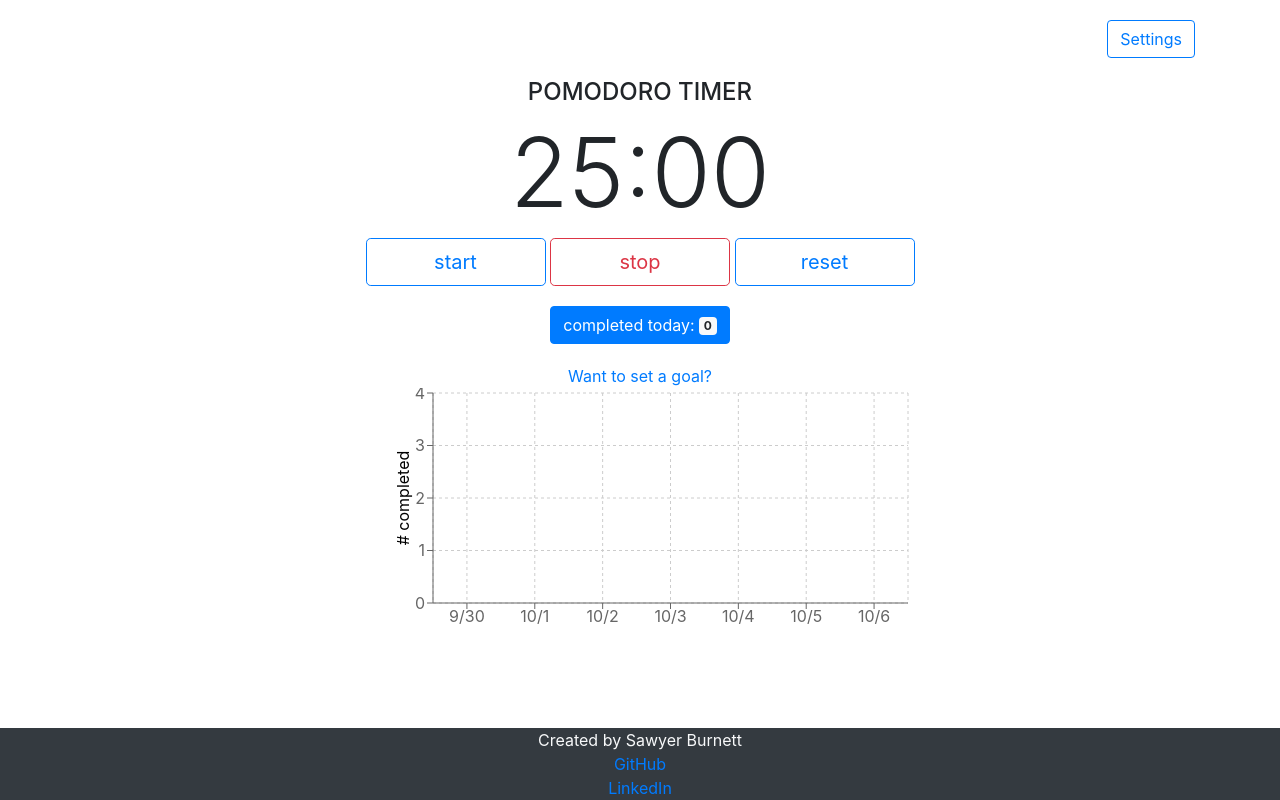
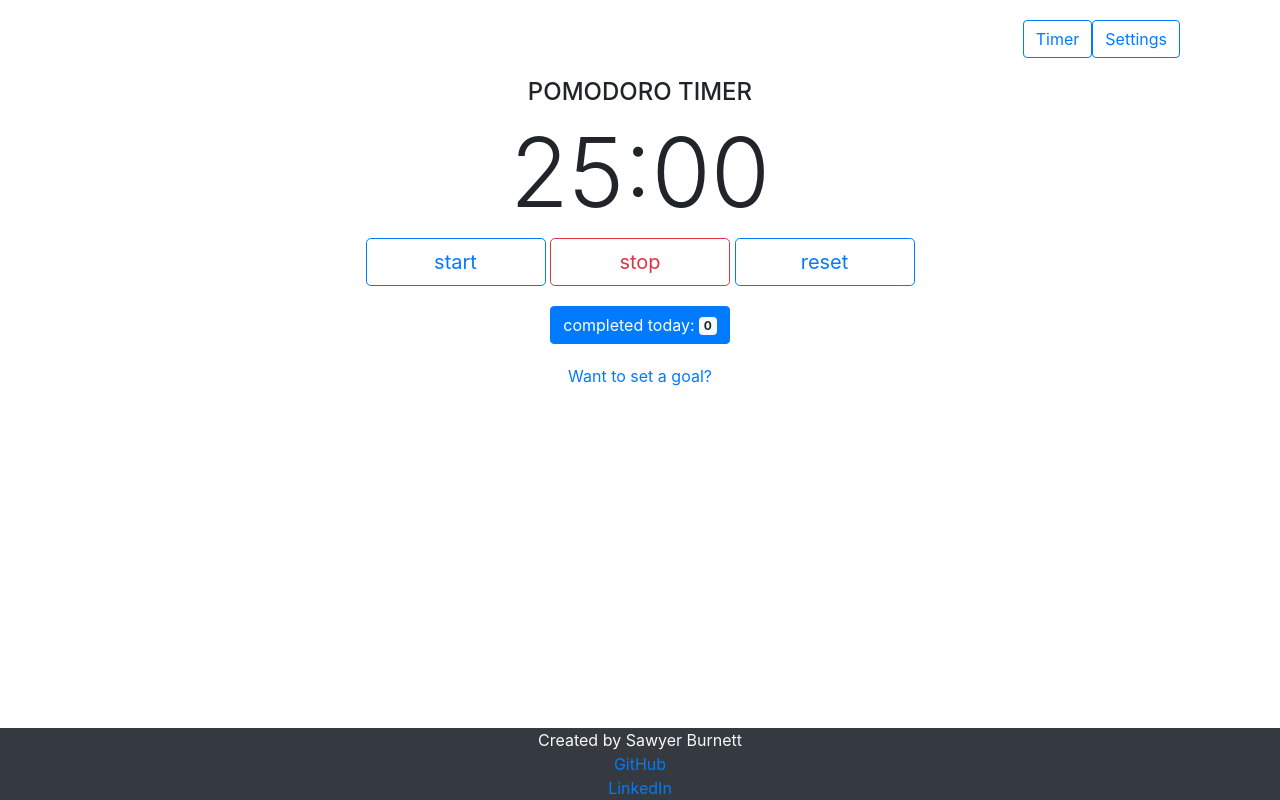
Before and after one commit to Burnett2k/work-timer-react, a React (Create React App) app: page / in a window 1280 px wide. Built offline with nearby package versions, Linux system fonts and the light colour scheme.

Commit message:
add history button that will show graph
when clicked

```diff
--- a/src/components/App.js
+++ b/src/components/App.js
@@ -6,6 +6,7 @@ import Footer from "./Footer.js";
 import SavePreferences from "../containers/SavePreferences.js";
 import SaveGoals from "../containers/SaveGoals";
 import ProgressChart from "../components/ProgressChart";
+import HistoryButton from "./HistoryButton";
 
 class App extends Component {
   constructor(props) {
@@ -105,10 +106,21 @@ class App extends Component {
   render() {
     return (
       <div className="container q-top-buffer">
+        <div className="container d-flex flex-row-reverse">
           <SavePreferences
             toggleModalShown={this.toggleModalShown}
             showModal={this.state.showModal}
           />
+          <HistoryButton
+            toggleChartVisible={this.toggleChartVisible}
+            isChartVisible={this.state.isChartVisible}
+          />
+        </div>
+
+        {this.state.isChartVisible ? (
+          <ProgressChart />
+        ) : (
+          <React.Fragment>
             <CountdownTimer
               playPause={this.state.playPause}
               stop={this.state.stop}
@@ -119,7 +131,9 @@ class App extends Component {
               isEditMode={this.state.isEditMode}
               toggleEditMode={this.toggleEditMode}
             />
-        <ProgressChart isChartVisible={this.state.isChartVisible} />
+          </React.Fragment>
+        )}
+
         <Footer />
       </div>
     );
--- /dev/null
+++ b/src/components/HistoryButton.js
@@ -0,0 +1,24 @@
+const React = require("react");
+
+class HistoryButton extends React.Component {
+  constructor(props) {
+    super(props);
+  }
+
+  render() {
+    return (
+      <button
+        type="button"
+        className="btn btn-outline-primary"
+        onClick={this.props.toggleChartVisible}
+      >
+        <i className="fa fa-history d-block d-md-none" aria-hidden="true" />
+        <span className="d-none d-md-block d-lg-block d-xl-block">
+          {this.props.isChartVisible ? "History" : "Timer"}
+        </span>
+      </button>
+    );
+  }
+}
+
+export default HistoryButton;
--- a/src/components/Preferences.js
+++ b/src/components/Preferences.js
@@ -1,25 +1,24 @@
-import ReactModal from 'react-modal';
-import PreferencesModal from './PreferencesModal.js';
+import ReactModal from "react-modal";
+import PreferencesModal from "./PreferencesModal.js";
 
-const React = require('react');
-ReactModal.setAppElement('#root');
+const React = require("react");
+ReactModal.setAppElement("#root");
 
 const customStyles = {
-  content : {
-    top                   : '50%',
-    left                  : '50%',
-    right                 : 'auto',
-    bottom                : 'auto',
-    marginRight           : '-50%',
-    transform             : 'translate(-50%, -50%)',
-    padding               : '10px',
-    width                 : '350px'
+  content: {
+    top: "50%",
+    left: "50%",
+    right: "auto",
+    bottom: "auto",
+    marginRight: "-50%",
+    transform: "translate(-50%, -50%)",
+    padding: "10px",
+    width: "350px"
   }
 };
 
 class Preferences extends React.Component {
-
-  constructor (props) {
+  constructor(props) {
     super(props);
 
     this.toggleModal = this.toggleModal.bind(this);
@@ -31,11 +30,16 @@ class Preferences extends React.Component {
 
   render() {
     return (
-	        <div className="Container d-flex flex-row-reverse">
-          		<button type='button' className="btn btn-outline-primary"
-          		data-toggle="modal" data-target="#settingsModal" id="preferences" onClick={this.toggleModal}>
-          			<i className="fa fa-wrench d-block d-md-none" aria-hidden="true"></i>
-          			<span className="d-none d-md-block d-lg-block d-xl-block">Settings</span>
+      <React.Fragment>
+        <button
+          type="button"
+          className="btn btn-outline-primary"
+          onClick={this.toggleModal}
+        >
+          <i className="fa fa-wrench d-block d-md-none" aria-hidden="true" />
+          <span className="d-none d-md-block d-lg-block d-xl-block">
+            Settings
+          </span>
         </button>
         <ReactModal
           isOpen={this.props.showModal}
@@ -47,9 +51,10 @@ class Preferences extends React.Component {
             onRequestClose={this.toggleModal}
             minutes={this.props.minutes}
             isMuted={this.props.isMuted}
-                  isNotesPrompt={this.props.isNotesPrompt}/>
+            isNotesPrompt={this.props.isNotesPrompt}
+          />
         </ReactModal>
-        	</div>
+      </React.Fragment>
     );
   }
 }
```
Lines whose indentation alone changed are shown as unchanged.
